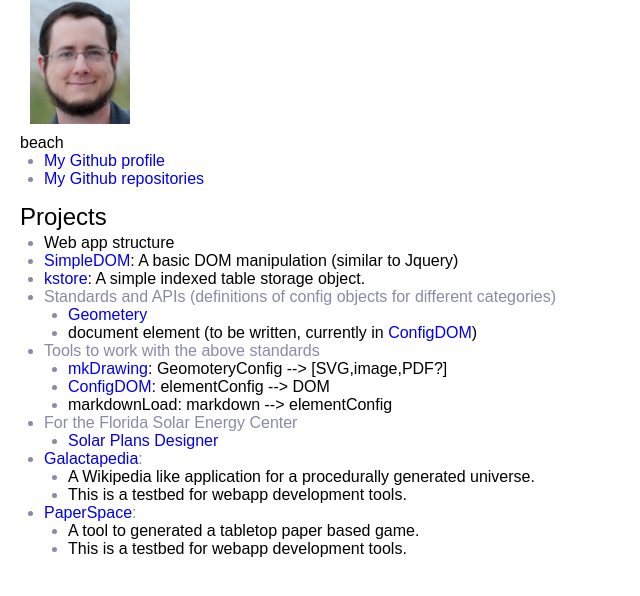
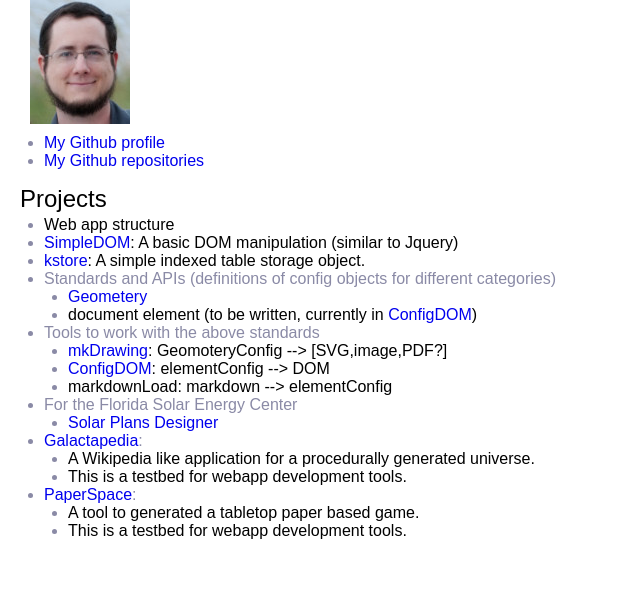
Before and after one commit to kshowalter/kshowalter.github.io, a plain HTML site: page index.html in a window 1280 px wide. Shown: the part 78-674 px from the top of the page, without its empty margins (0-640 px from the left). Drawn offline with Linux system fonts and the light colour scheme.

Commit message:
removed visible caption

```diff
--- a/index.html
+++ b/index.html
@@ -15,7 +15,7 @@
 
   <h1 id="keith-showalter">Keith Showalter</h1>
   <div class="figure">
-    <img src="/assets/beach_small.jpeg" alt="beach" /><p class="caption">beach</p>
+    <img src="/assets/beach_small.jpeg" alt="beach" />
   </div>
   <ul>
     <li><a href="https://github.com/kshowalter">My Github profile</a></li>
```
